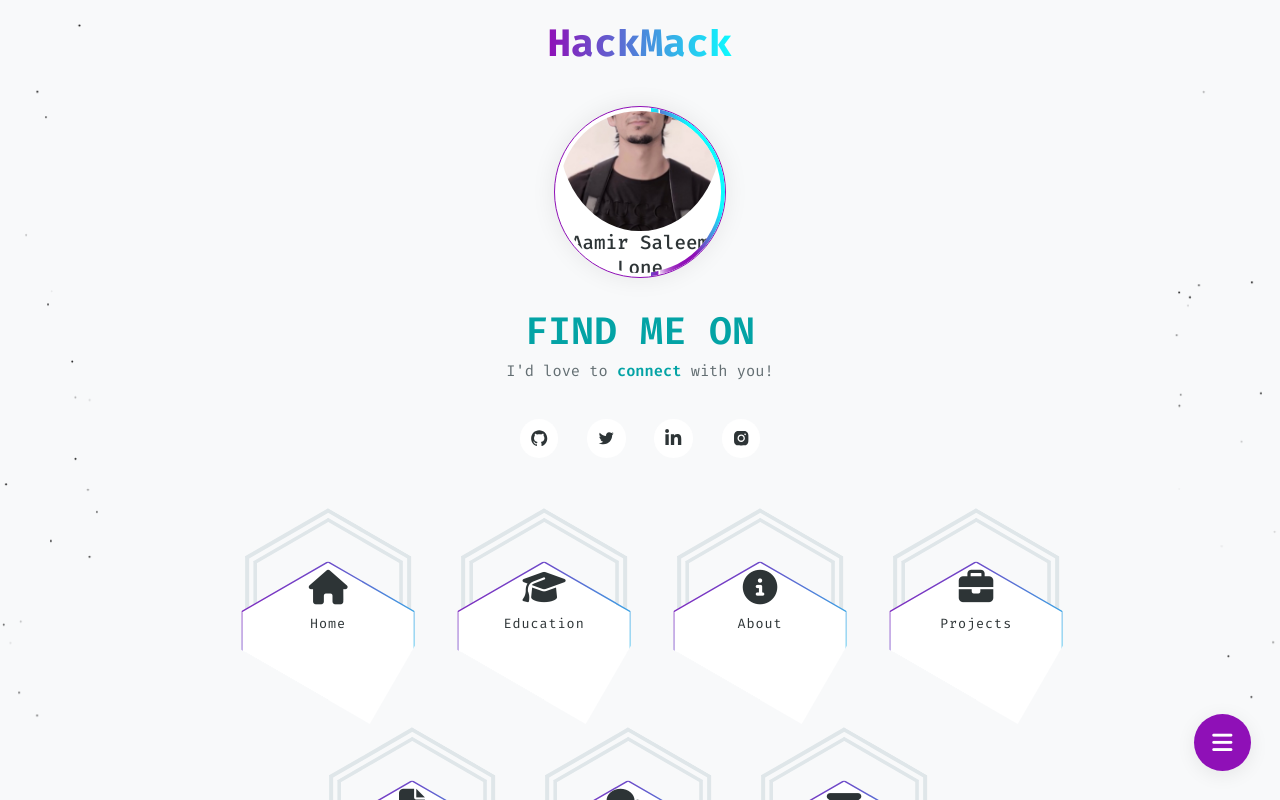
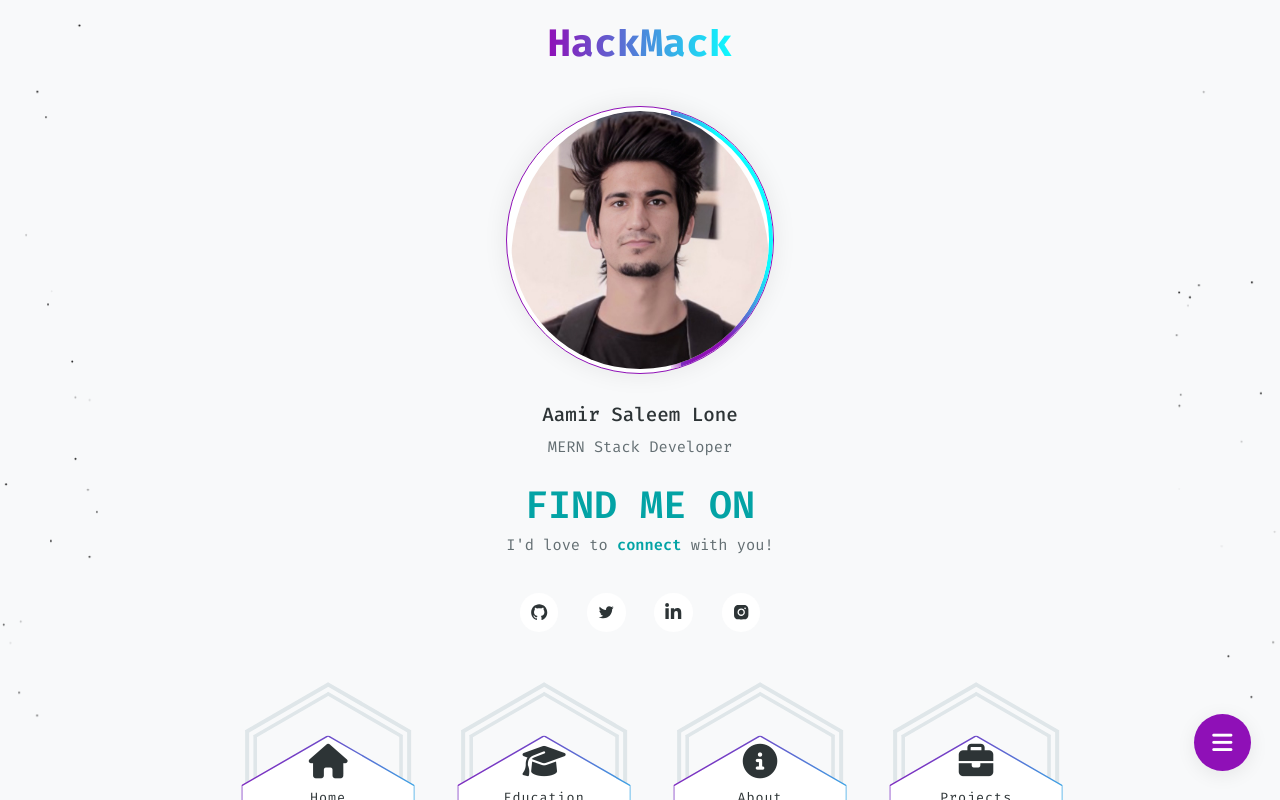
Before and after one commit to hackmack4772/portfolio-, a React (Vite) app: page / in a window 1280 px wide. Shown: the top 800 px of the page. Built offline with nearby package versions, Linux system fonts and the light colour scheme.

Commit message:
new changes

```diff
--- a/src/App.jsx
+++ b/src/App.jsx
@@ -4,6 +4,7 @@ import { useLoading } from "./Context/LoadingContext";
 import { useDarkMode } from "./Context/DarkModeContext";
 import Preloader from "./components/Preloader/Preloader";
 import Particle from "./components/Particle";
+import { Container, Row } from "react-bootstrap";
 
 // Lazy load components
 const Navbar = lazy(() => import("./components/Navbar/Navbar"));
@@ -67,7 +68,11 @@ function App() {
                 <Route path="/about" element={<About />} />
                 <Route path="/project" element={<Projects />} />
                 <Route path="/resume" element={<Resume />} />
-                <Route path="/contact" element={<ContactUs />} />
+                <Route path="/contact" element={
+                   <section className="landing-page">
+                          <Container className="home-content">
+                            <Row>
+                  <ContactUs /></Row></Container></section>} />
                 <Route path="*" element={<Navigate to="/not-found" />} />
               </Routes>
               {!isChatRoute && <Footer />}
--- a/src/pages/Menu/Menu.jsx
+++ b/src/pages/Menu/Menu.jsx
@@ -56,10 +56,10 @@ function Menu() {
               <span></span>
               <div className="content">
                 <img src={myImg} className="img-fluid" alt="avatar" style={{ width: '100%', borderRadius: '50%' }} />
-                <h5>Aamir Saleem Lone</h5>
-                <p className="job-profile">MERN Stack Developer</p>
               </div>
             </div>
+            <h5>Aamir Saleem Lone</h5>
+                <p className="job-profile">MERN Stack Developer</p>
 
             <h1 className="purple">FIND ME ON</h1>
             <p>
--- a/src/pages/Menu/menu.css
+++ b/src/pages/Menu/menu.css
@@ -123,8 +123,8 @@ p:last-child {
 /* Box styling */
 .box {
   position: relative;
-  width: 180px;
-  height: 180px;
+  width: 280px;
+  height: 280px;
   background-color: var(--card-bg);
   border-radius: 50%;
   overflow: hidden;
@@ -152,7 +152,7 @@ p:last-child {
   border-radius: 50%;
   background-color: var(--card-bg);
   z-index: 3;
-  display: flex;
+  /* display: flex; */
   justify-content: center;
   align-items: center;
   flex-direction: column;
@@ -199,7 +199,7 @@ p:last-child {
   transform: rotate(30deg);
   visibility: visible;
   opacity: 1;
-  overflow: hidden;
+  /* overflow: hidden; */
   transition: all var(--transition-medium) ease;
 }
 
--- a/src/style.css
+++ b/src/style.css
@@ -63,6 +63,7 @@ button:focus {
 }
 
 .navbar {
+  background-color: var(--navbar-bg) !important;
   position: fixed !important;
   transition: all 0.3s ease-out 0s !important;
   padding: 0.3rem 2rem !important;
@@ -140,7 +141,8 @@ button:focus {
 }
 
 .navbar-nav .nav-link {
-  color: var(--text-color) !important;
+  /* color: var(--text-color) !important; */
+  color: v#fff !important;
   padding-right: 1rem !important;
   padding-left: 1rem !important;
 }
```
